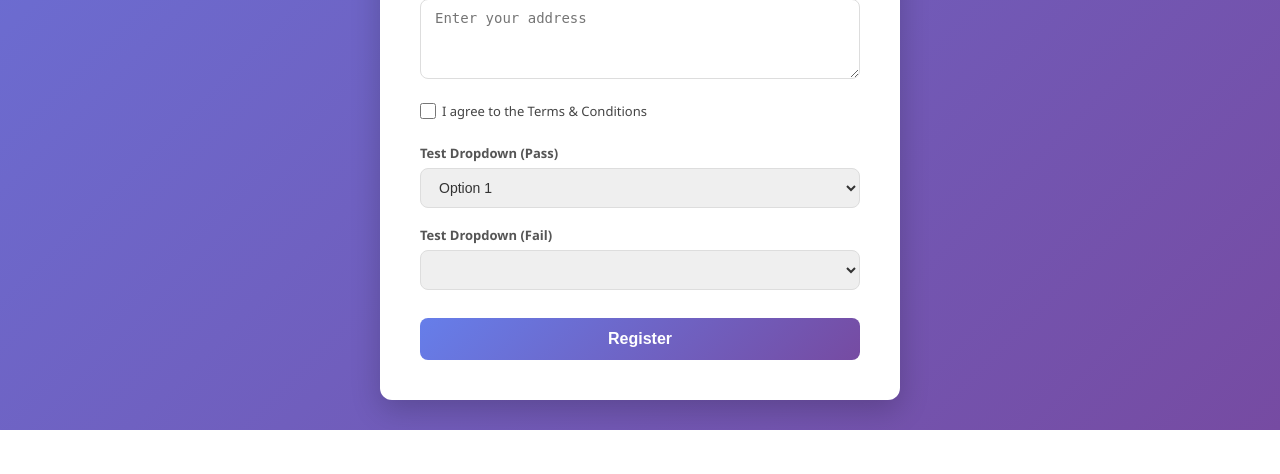
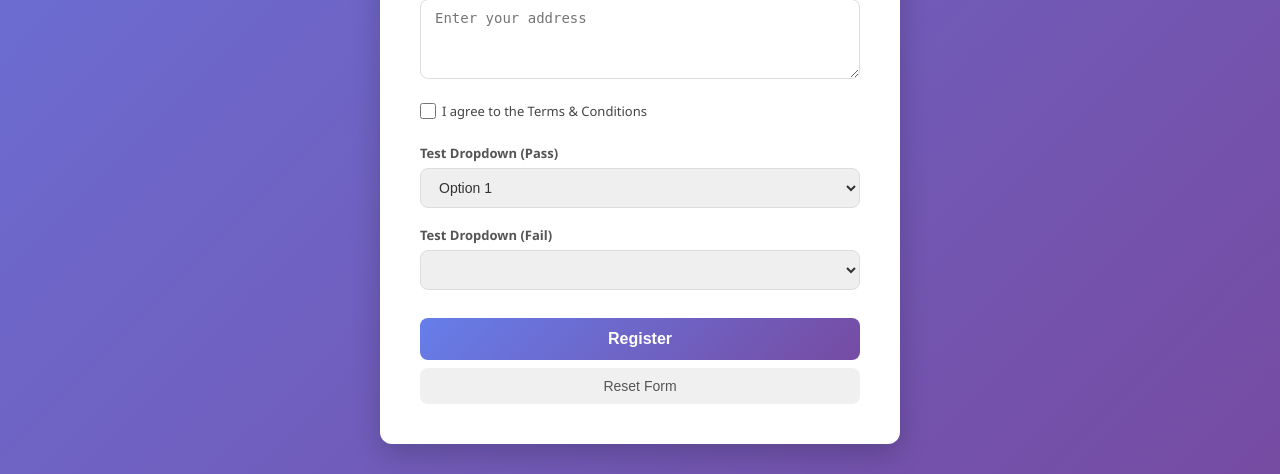
Before and after one commit to SaiNimbalkar/event-registration-devops, a Flask app: page / in a window 1280 px wide. Shown: the part 968-1442 px from the top of the page. Before the commit the page ends 1398 px from the top, so only its background shows below. Run offline with Flask 3, Linux system fonts and the light colour scheme; lists and menus that the app fills with data are empty.

```diff
--- a/templates/index.html
+++ b/templates/index.html
@@ -272,7 +272,7 @@
 
             <!-- Buttons -->
             <button type="submit" class="btn-submit">Register</button>
-
+            <button type="reset" class="btn-reset">Reset Form</button>
 
         </form>
     </div>
```
